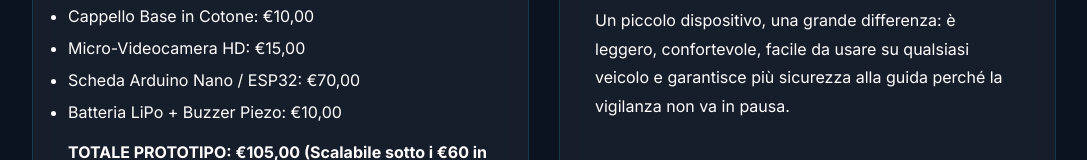
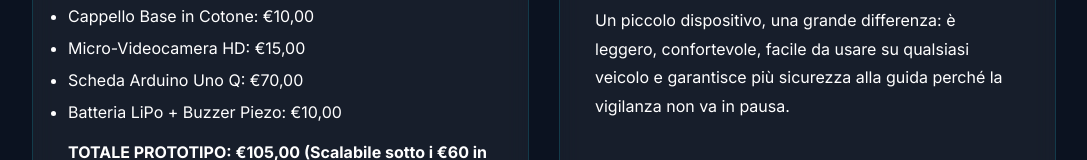
Before and after one commit to cronachesportive/IO-Innovators, a plain HTML site: page index.html in a window 1280 px wide. Shown: the part 4258-4418 px from the top of the page, without its empty margins (96-1183 px from the left). Drawn offline with Linux system fonts and the light colour scheme.

Commit message:
Version 8

```diff
--- a/index.html
+++ b/index.html
@@ -203,7 +203,7 @@
                 <ul class="cost-list">
                     <li>Cappello Base in Cotone: €10,00</li>
                     <li>Micro-Videocamera HD: €15,00</li>
-                    <li>Scheda Arduino Nano / ESP32: €70,00</li>
+                    <li>Scheda Arduino Uno Q: €70,00</li>
                     <li>Batteria LiPo + Buzzer Piezo: €10,00</li>
                 </ul>
 
```
